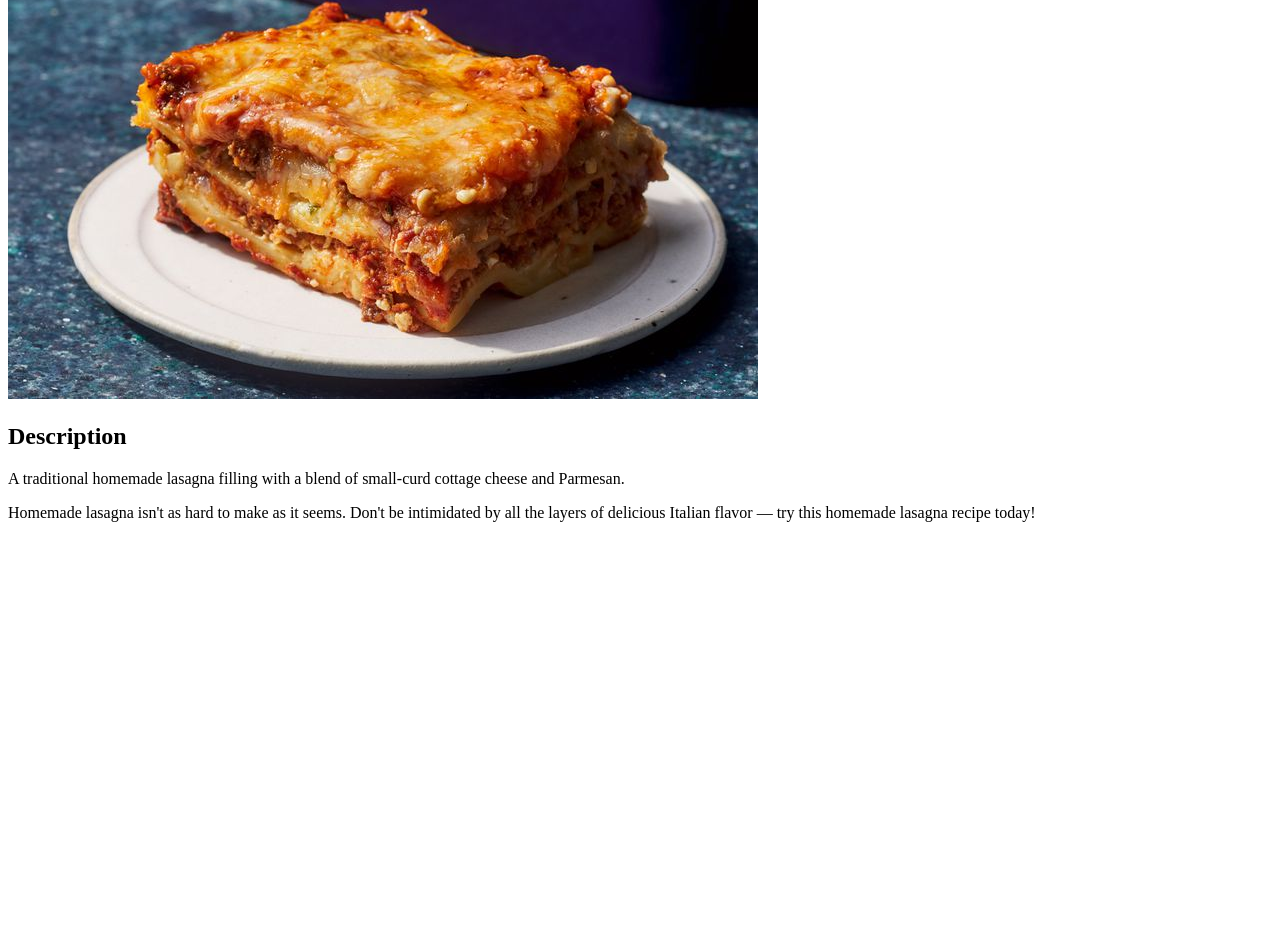
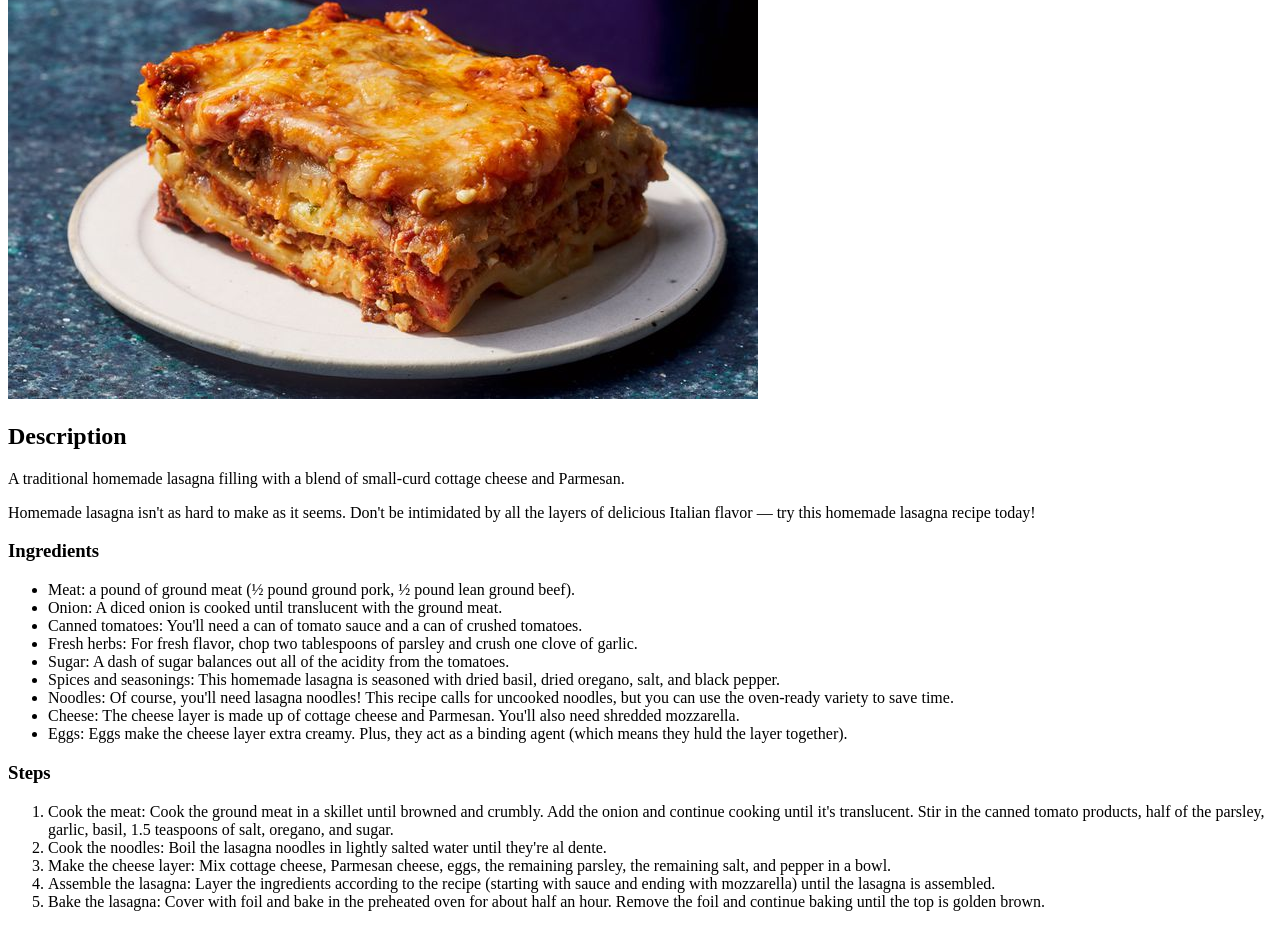
Before and after one commit to ai4matt/odin-recipes, a plain HTML site: page recipes/lasagna.html in a window 1280 px wide. Shown: the part 270-1197 px from the top of the page. Before the commit the page ends 808 px from the top, so only its background shows below. Drawn offline with Linux system fonts and the light colour scheme.

Commit message:
Add ingredients and steps to lasagna recipes

```diff
--- a/recipes/lasagna.html
+++ b/recipes/lasagna.html
@@ -1,17 +1,49 @@
 <!DOCTYPE html>
 <html>
+
 <head>
     <meta charset="UTF-8">
     <meta name="viewport" content="width=device-width, initial-scale=1.0" />
     <title>Lasagna</title>
 </head>
+
 <body>
     <a href="../index.html">Home</a>
     <h1>Lasagna</h1>
     <img src="../images/lasagna.jpg">
     <h2>Description</h2>
     <p>A traditional homemade lasagna filling with a blend of small-curd cottage cheese and Parmesan.</p>
-        <p>Homemade lasagna isn't as hard to make as it seems. Don't be intimidated by all the layers of delicious Italian flavor — try this homemade lasagna recipe today!</p>
+    <p>Homemade lasagna isn't as hard to make as it seems. Don't be intimidated by all the layers of delicious Italian
+        flavor — try this homemade lasagna recipe today!</p>
+    <h3>Ingredients</h3>
+    <ul>
+        <li>Meat: a pound of ground meat (½ pound ground pork, ½ pound lean ground beef).</li>
+        <li>Onion: A diced onion is cooked until translucent with the ground meat.</li>
+        <li>Canned tomatoes: You'll need a can of tomato sauce and a can of crushed tomatoes.</li>
+        <li>Fresh herbs: For fresh flavor, chop two tablespoons of parsley and crush one clove of garlic.</li>
+        <li>Sugar: A dash of sugar balances out all of the acidity from the tomatoes.</li>
+        <li>Spices and seasonings: This homemade lasagna is seasoned with dried basil, dried oregano, salt, and black
+            pepper.</li>
+        <li>Noodles: Of course, you'll need lasagna noodles! This recipe calls for uncooked noodles, but you can use the
+            oven-ready variety to save time.</li>
+        <li>Cheese: The cheese layer is made up of cottage cheese and Parmesan. You'll also need shredded mozzarella.
+        </li>
+        <li>Eggs: Eggs make the cheese layer extra creamy. Plus, they act as a binding agent (which means they huld the
+            layer together).</li>
+    </ul>
+    <h3>Steps</h3>
+    <ol>
+        <li>Cook the meat: Cook the ground meat in a skillet until browned and crumbly. Add the onion and continue
+            cooking until it's translucent. Stir in the canned tomato products, half of the parsley, garlic, basil, 1.5
+            teaspoons of salt, oregano, and sugar.</li>
+        <li>Cook the noodles: Boil the lasagna noodles in lightly salted water until they're al dente.</li>
+        <li>Make the cheese layer: Mix cottage cheese, Parmesan cheese, eggs, the remaining parsley, the remaining salt,
+            and pepper in a bowl.</li>
+        <li>Assemble the lasagna: Layer the ingredients according to the recipe (starting with sauce and ending with
+            mozzarella) until the lasagna is assembled.</li>
+        <li>Bake the lasagna: Cover with foil and bake in the preheated oven for about half an hour. Remove the foil and
+            continue baking until the top is golden brown.</li>
+    </ol>
+</body>
 
-    </body>
 </html>
```
Lines whose indentation alone changed are shown as unchanged.
